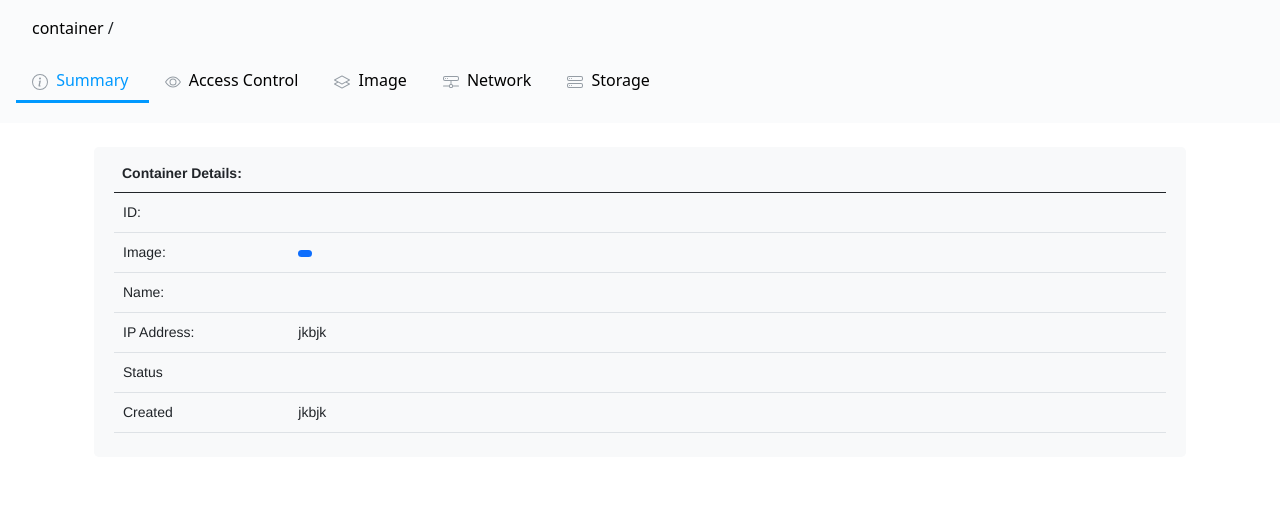
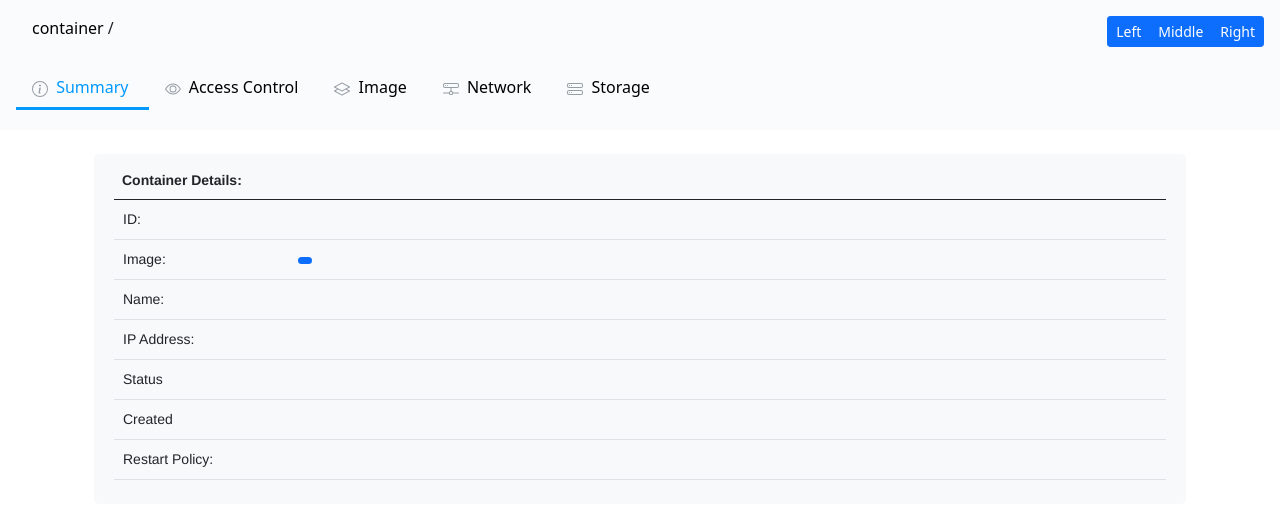
Before and after one commit to sxddhxrthx/sailorman, a Flask app: template templates/container.html in a window 1280 px wide. Shown: the part 56-575 px from the top of the page. Run offline with Flask 2, Linux system fonts and the light colour scheme; the template is opened without the code that fills it, so the values that code supplies are empty; parts of the project's set-up code (start-up, migrations or seed data) failed here and were passed over.

Commit message:
finalized container summary tab

```diff
--- a/app.py
+++ b/app.py
@@ -15,10 +15,7 @@
 @app.route('/container/<container>')
 def container_details(container):
     entity_type = 'container'
-    print(type(container))
-    print(container)
     container_id = container.split(':')[1].strip()[:-1]
-    print(container_id)
     container = client.containers.get(container_id)
     return render_template('container.html', container=container, entity=entity_type)
 
@@ -39,7 +36,6 @@
     print("Service Page")
     servicelist = client.services.list()
     return render_template('service.html', services = servicelist)
-   #  pass
 
 
 if __name__ == '__main__':
--- a/templates/container.html
+++ b/templates/container.html
@@ -6,6 +6,7 @@
 
 
 {% block entity_identifier %}
+
         <a href="{{url_for('index')}}"> container </a>
         /
         <a href="{{url_for('container_details', container=container)}}">{{container.name}}</a>
@@ -42,15 +43,28 @@
                   </tr>
                   <tr class="d-flex">
                      <td class="col-sm-2">IP Address:</td>
-                     <td class="col-sm-10">jkbjk</td>
+                     <td class="col-sm-10">{{container.attrs['NetworkSettings']['IPAddress']}}</td>
                   </tr>
                   <tr class="d-flex">
                      <td class="col-sm-2">Status</td>
-                     <td class="col-sm-10">{{container.status}}</td>
+
+                        <td class="col-sm-10">
+                           {% if container.status == 'running' %}
+                           <span class="badge bg-success">
+                           {% elif container.status == 'exited' %}
+                           <span class="badge bg-secondary">
+                           {% endif %}
+                              {{ container.status.capitalize() }}
+                           </span>
+                        </td>
                   </tr>
                   <tr class="d-flex">
                      <td class="col-sm-2">Created</td>
-                     <td class="col-sm-10">jkbjk</td>
+                     <td class="col-sm-10">{{container.attrs['Created']}}</td>
+                  </tr>
+                  <tr class="d-flex">
+                     <td class="col-sm-2">Restart Policy:</td>
+                     <td class="col-sm-10">{{container.attrs['HostConfig']['RestartPolicy']['Name'].capitalize()}}</td>
                   </tr>
                </tbody>
             </table>
--- a/templates/details_base.html
+++ b/templates/details_base.html
@@ -28,8 +28,8 @@
     </style>
 
 
-        <div class="p-3 entity-header">
-            <div class="col-md-6 px-3  text-truncate" >
+        <div class="p-3 entity-header d-flex">
+            <div class="col-md-6 px-3 text-truncate" >
               <a href="#" class="pl-8">
                   {% if entity == 'container' %}
                   <img src="../static/img/cns.png"/>
@@ -39,6 +39,13 @@
                 {% block entity_identifier %}
 
                 {% endblock %}
+            </div>
+            <div class="ms-auto">
+               <div class="btn-group" role="group" aria-label="Basic example">
+                  <button type="button" class="btn btn-sm btn-primary">Left</button>
+                  <button type="button" class="btn btn-sm btn-primary">Middle</button>
+                  <button type="button" class="btn btn-sm btn-primary">Right</button>
+                </div>
             </div>
         </div>
 
```
